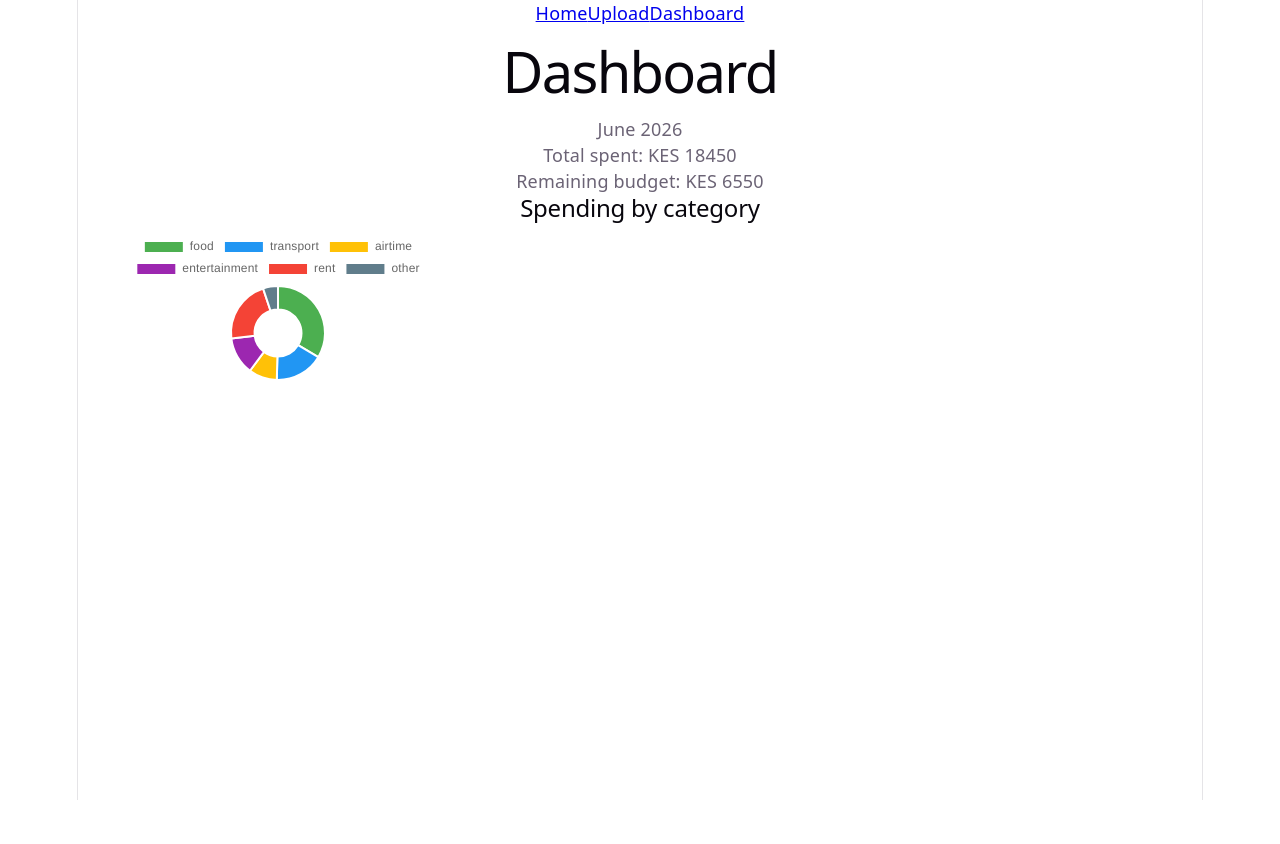
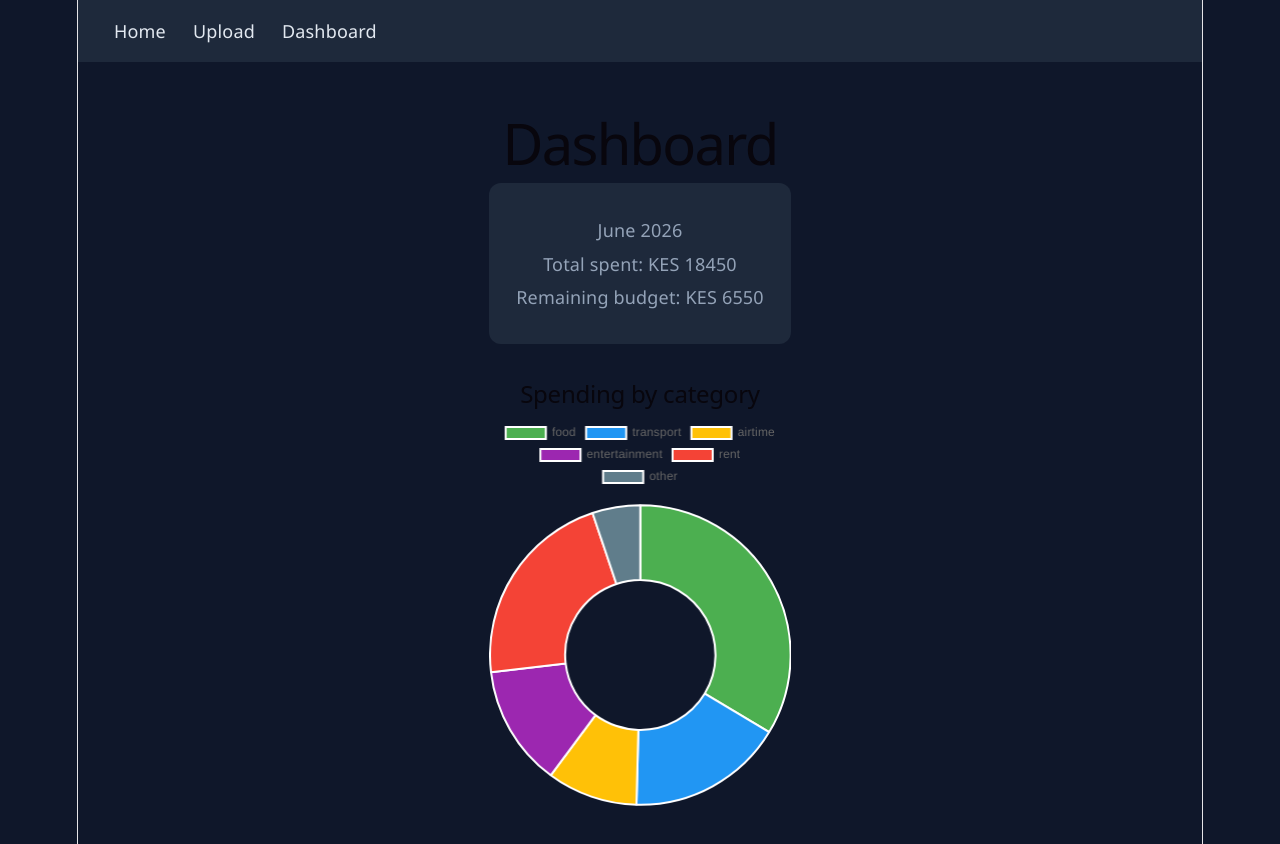
Before and after one commit to Joshu79/Team_8_Internet_Application_Programing_Project, a React (Vite) app: page /dashboard in a window 1280 px wide. Shown: the top 844 px of the page. Before the commit the page ends 800 px from the top, so only its background shows below. Built offline with nearby package versions, Linux system fonts and the light colour scheme.

Commit message:
Style Navbar and Dashboard with dark theme

```diff
--- a/src/App.css
+++ b/src/App.css
@@ -1,184 +1,59 @@
-.counter {
-  font-size: 16px;
-  padding: 5px 10px;
-  border-radius: 5px;
-  color: var(--accent);
-  background: var(--accent-bg);
-  border: 2px solid transparent;
-  transition: border-color 0.3s;
-  margin-bottom: 24px;
-
-  &:hover {
-    border-color: var(--accent-border);
-  }
-  &:focus-visible {
-    outline: 2px solid var(--accent);
-    outline-offset: 2px;
-  }
+* {
+  box-sizing: border-box;
+  margin: 0;
+  padding: 0;
 }
 
-.hero {
-  position: relative;
-
-  .base,
-  .framework,
-  .vite {
-    inset-inline: 0;
-    margin: 0 auto;
-  }
-
-  .base {
-    width: 170px;
-    position: relative;
-    z-index: 0;
-  }
-
-  .framework,
-  .vite {
-    position: absolute;
-  }
-
-  .framework {
-    z-index: 1;
-    top: 34px;
-    height: 28px;
-    transform: perspective(2000px) rotateZ(300deg) rotateX(44deg) rotateY(39deg)
-      scale(1.4);
-  }
-
-  .vite {
-    z-index: 0;
-    top: 107px;
-    height: 26px;
-    width: auto;
-    transform: perspective(2000px) rotateZ(300deg) rotateX(40deg) rotateY(39deg)
-      scale(0.8);
-  }
+body {
+  font-family: 'Segoe UI', sans-serif;
+  background-color: #0f172a;
+  color: #e2e8f0;
 }
 
-#center {
+/* Navbar */
+nav {
   display: flex;
-  flex-direction: column;
-  gap: 25px;
-  place-content: center;
-  place-items: center;
-  flex-grow: 1;
-
-  @media (max-width: 1024px) {
-    padding: 32px 20px 24px;
-    gap: 18px;
-  }
+  gap: 1.5rem;
+  padding: 1rem 2rem;
+  background-color: #1e293b;
+  align-items: center;
 }
 
-#next-steps {
-  display: flex;
-  border-top: 1px solid var(--border);
-  text-align: left;
-
-  & > div {
-    flex: 1 1 0;
-    padding: 32px;
-    @media (max-width: 1024px) {
-      padding: 24px 20px;
-    }
-  }
-
-  .icon {
-    margin-bottom: 16px;
-    width: 22px;
-    height: 22px;
-  }
-
-  @media (max-width: 1024px) {
-    flex-direction: column;
-    text-align: center;
-  }
+nav a {
+  color: #e2e8f0;
+  text-decoration: none;
+  font-weight: 500;
 }
 
-#docs {
-  border-right: 1px solid var(--border);
-
-  @media (max-width: 1024px) {
-    border-right: none;
-    border-bottom: 1px solid var(--border);
-  }
+nav a:hover {
+  color: #38bdf8;
 }
 
-#next-steps ul {
-  list-style: none;
-  padding: 0;
-  display: flex;
-  gap: 8px;
-  margin: 32px 0 0;
-
-  .logo {
-    height: 18px;
-  }
-
-  a {
-    color: var(--text-h);
-    font-size: 16px;
-    border-radius: 6px;
-    background: var(--social-bg);
-    display: flex;
-    padding: 6px 12px;
-    align-items: center;
-    gap: 8px;
-    text-decoration: none;
-    transition: box-shadow 0.3s;
-
-    &:hover {
-      box-shadow: var(--shadow);
-    }
-    .button-icon {
-      height: 18px;
-      width: 18px;
-    }
-  }
-
-  @media (max-width: 1024px) {
-    margin-top: 20px;
-    flex-wrap: wrap;
-    justify-content: center;
-
-    li {
-      flex: 1 1 calc(50% - 8px);
-    }
-
-    a {
-      width: 100%;
-      justify-content: center;
-      box-sizing: border-box;
-    }
-  }
+/* Dashboard */
+.dashboard {
+  padding: 2rem;
+  max-width: 700px;
+  margin: 0 auto;
 }
 
-#spacer {
-  height: 88px;
-  border-top: 1px solid var(--border);
-  @media (max-width: 1024px) {
-    height: 48px;
-  }
+.dashboard h1 {
+  margin-bottom: 1.5rem;
 }
 
-.ticks {
-  position: relative;
-  width: 100%;
+.dashboard-summary {
+  background-color: #1e293b;
+  border-radius: 12px;
+  padding: 1.5rem;
+  margin-bottom: 2rem;
+}
 
-  &::before,
-  &::after {
-    content: '';
-    position: absolute;
-    top: -4.5px;
-    border: 5px solid transparent;
-  }
+.dashboard-summary p {
+  margin: 0.4rem 0;
+  color: #94a3b8;
+}
 
-  &::before {
-    left: 0;
-    border-left-color: var(--border);
-  }
-  &::after {
-    right: 0;
-    border-right-color: var(--border);
-  }
+.chart-container {
+  max-width: 400px;
+  height: 400px;
+  margin: 0 auto;
 }
--- a/src/pages/Dashboard.jsx
+++ b/src/pages/Dashboard.jsx
@@ -3,14 +3,17 @@ import SpendingChart from '../components/SpendingChart'
 
 const Dashboard = () => {
   return (
-    <div>
+    <div className="dashboard">
       <h1>Dashboard</h1>
-      <p>{mockData.month}</p>
-      <p>Total spent: KES {mockData.totalSpent}</p>
-      <p>Remaining budget: KES {mockData.remainingBudget}</p>
+
+      <div className="dashboard-summary">
+        <p>{mockData.month}</p>
+        <p>Total spent: KES {mockData.totalSpent}</p>
+        <p>Remaining budget: KES {mockData.remainingBudget}</p>
+      </div>
 
       <h2>Spending by category</h2>
-      <div style={{ maxWidth: '400px' }}>
+      <div className="chart-container">
         <SpendingChart categories={mockData.categories} />
       </div>
     </div>
```
